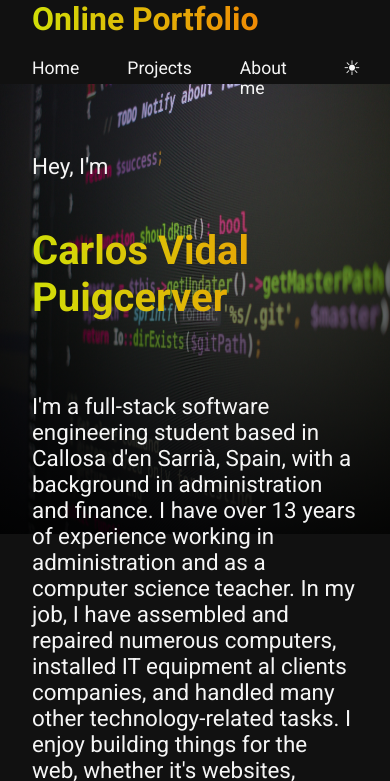
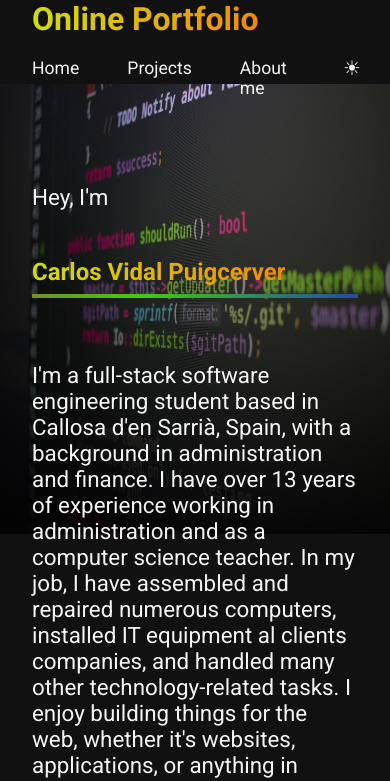
Before and after one commit to Cvidal84/Proyecto2_portfolio, a website built with Vite: page index.html in a window 390 px wide. Shown: the top 781 px of the page. Built offline with nearby package versions, Linux system fonts and the light colour scheme.

Commit message:
ultimo
ultimo

```diff
--- a/src/pages/Home/Home.css
+++ b/src/pages/Home/Home.css
@@ -28,7 +28,7 @@
     -webkit-text-fill-color: transparent;
   }
 
-  @media (max-width: 700px) {
+  @media (max-width: 770px) {
     .home {
       padding: 0 2rem;
       min-height: 900px;
@@ -55,3 +55,9 @@
   .home > *:nth-child(3) {
     margin-top: -40px;
 }
+@media (max-width: 700px) {
+
+  .home > h1 {
+    font-size: 1.5rem;
+  }
+}
```
